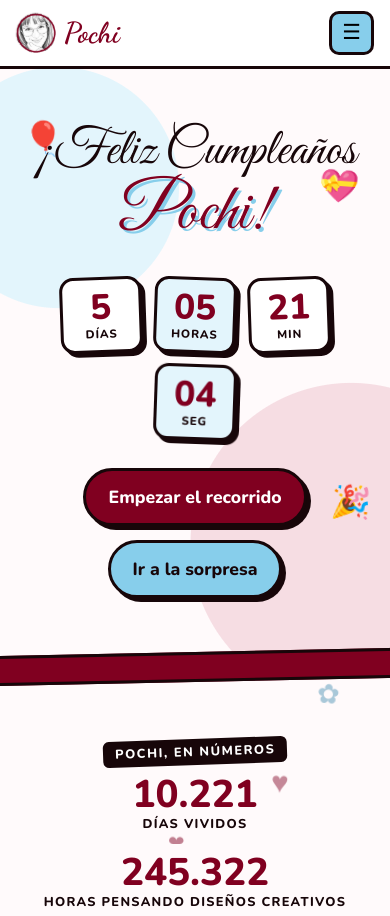
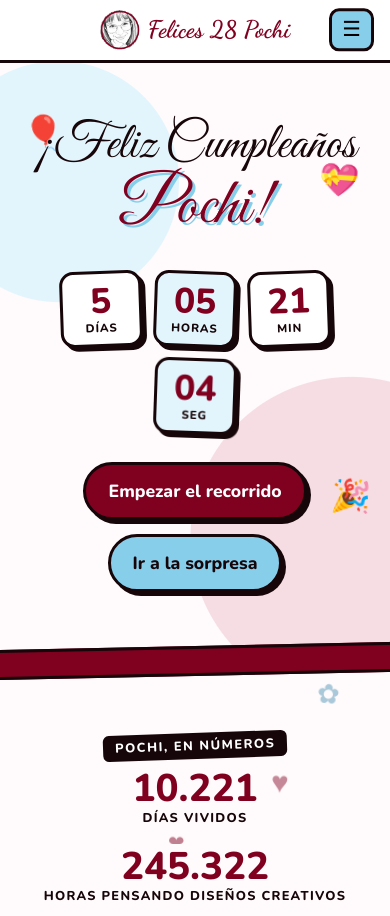
Before and after one commit to nibra3/felizcumplepochi, a plain HTML site: page index.html in a window 390 px wide. Shown: the top 916 px of the page. Drawn offline with nearby package versions, Linux system fonts and the light colour scheme.

Commit message:
Título centrado Felices 28 Pochi y avatar sin animación
Co-Authored-By: Claude Opus 5.5 <noreply@anthropic.com>
Claude-Session: https://claude.ai/code/session_012wvB74wTEQTLMe4vR6kqWF

```diff
--- a/index.html
+++ b/index.html
@@ -17,7 +17,7 @@
 <div class="corazones-fondo" id="corazonesFondo" aria-hidden="true"></div>
 
 <header class="nav" id="nav">
-  <a class="nav-logo" href="#inicio"><img class="nav-avatar" src="pochi.png" alt="" width="40" height="40"> <span data-dato="apodo">Pochi</span></a>
+  <a class="nav-logo" href="#inicio"><img class="nav-avatar" src="pochi.png" alt="" width="40" height="40"> <span>Felices 28 Pochi</span></a>
   <button class="nav-toggle" id="navToggle" aria-label="Abrir menú" aria-expanded="false">☰</button>
   <nav class="nav-links" id="navLinks">
     <a href="#bebe">Tu gente</a>
--- a/styles.css
+++ b/styles.css
@@ -574,3 +574,14 @@ button { font: inherit; cursor: pointer; }
 .busq-ayuda-btn { margin: 6px 0 8px; font: 800 .9rem var(--f-texto); background: var(--celeste-claro); border: 2px solid var(--negro); border-radius: 999px; padding: 6px 14px; cursor: pointer; }
 .busq-ayuda-btn:hover { transform: rotate(-2deg); }
 .busq-ayuda { font-family: var(--f-mano); font-size: 1.4rem; color: var(--granate); margin: 4px 0 8px; animation: busqEntra .4s ease; }
+
+/* ---------- Nav: título centrado y avatar quieto ---------- */
+.nav-avatar { animation: none; }
+.nav { flex-wrap: wrap; justify-content: center; row-gap: 6px; }
+.nav-logo { flex-basis: 100%; justify-content: center; text-align: center; }
+.nav-links { justify-content: center; }
+@media (max-width: 760px) {
+  .nav { position: sticky; }
+  .nav-logo { font-size: 1.5rem; padding-inline: 48px; }
+  .nav-toggle { position: absolute; right: max(16px, env(safe-area-inset-right, 0px)); top: 50%; transform: translateY(-50%); }
+}
```
